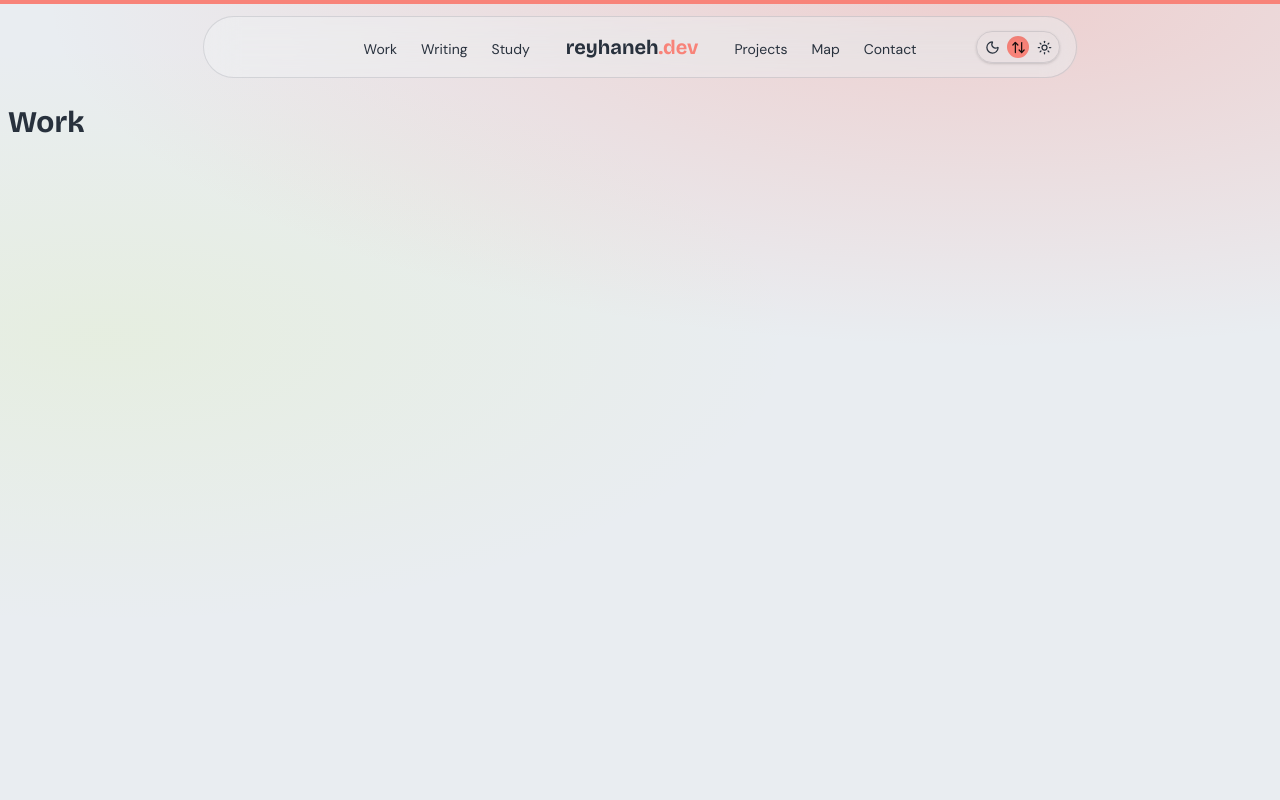
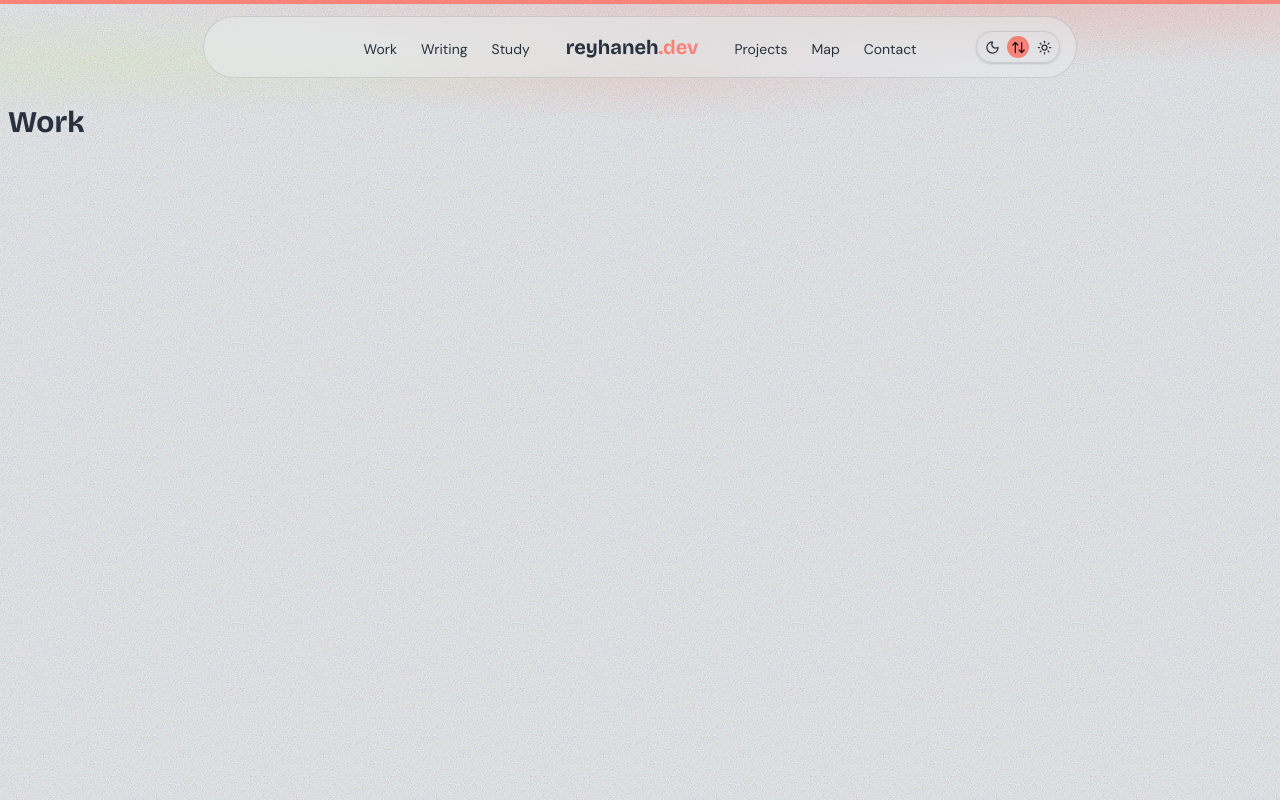
Before and after one commit to reyhaneh-k/reyhaneh.dev, a React (Vite) app: page /work in a window 1280 px wide. Built offline with nearby package versions, Linux system fonts and the light colour scheme.

Commit message:
feat(layouts): adds grain!

```diff
--- a/src/routes/_app/writing/index.tsx
+++ b/src/routes/_app/writing/index.tsx
@@ -9,10 +9,8 @@ export const Route = createFileRoute("/_app/writing/")({
 
 function RouteComponent() {
   return (
-    <div>
-      {Array.from({ length: 100 }).map((_, index) => (
-        <div key={index}>{index}</div>
-      ))}
+    <div className="h-[10000px]">
+      <h1>Writing</h1>
     </div>
   );
 }
--- a/src/styles/index.css
+++ b/src/styles/index.css
@@ -65,9 +65,6 @@
   --background-image-contact-shine-muted: var(
     --contact-shine-muted
   );
-
-  /* Page atmosphere washes (bg-atmosphere) — pair with bg-canvas */
-  --background-image-atmosphere: var(--atmosphere);
 
   /* Font families */
   --font-sans:
@@ -141,7 +138,11 @@
   --accent: var(--color-coral-500);
   --tertiary: var(--color-lime-500);
 
-  /* Soft radial washes — stronger on light canvas so coral/lime read */
+  /* Film grain tile (feTurbulence) — first layer of --atmosphere */
+  --grain: url("../assets/svgs/grain.svg");
+  --grain-opacity: 0.6;
+
+  /* Grain + radial washes — stronger on light so coral/lime read */
   --atmosphere:
     radial-gradient(
       120% 70% at 78% 0%,
@@ -152,7 +153,13 @@
       90% 60% at 8% 42%,
       color-mix(in srgb, var(--tertiary) 10%, transparent),
       transparent 60%
+    ),
+    radial-gradient(
+      38% 45% at 50% 50%,
+      color-mix(in srgb, var(--accent) 16%, transparent),
+      transparent 70%
     );
+  --atmosphere-blend: normal, normal, normal;
 
   /* Contact icon gradients */
   --contact-shine: linear-gradient(
@@ -193,6 +200,7 @@
 
   --tertiary: var(--color-coral-500);
   --accent: var(--color-lime-500);
+  --grain-opacity: 0.15;
 
   /* Dark: accents already pop — keep washes almost ambient */
   --atmosphere:
@@ -205,7 +213,13 @@
       90% 60% at 8% 42%,
       color-mix(in srgb, var(--tertiary) 5%, transparent),
       transparent 60%
+    ),
+    radial-gradient(
+      38% 45% at 50% 50%,
+      color-mix(in srgb, var(--accent) 5%, transparent),
+      transparent 70%
     );
+  --atmosphere-blend: normal, normal, normal;
 }
 
 /* =============================================================================
@@ -220,13 +234,34 @@
   font-optical-sizing: none;
 }
 
+/* Grain tiles; washes stretch. Pair with bg-canvas on an ancestor. */
+@utility bg-atmosphere {
+  background-image: var(--atmosphere);
+  background-size: auto, auto, auto;
+  background-repeat: no-repeat, no-repeat, no-repeat;
+  background-blend-mode: var(--atmosphere-blend);
+}
+
+.bg-atmosphere::before {
+  content: "";
+  position: fixed;
+  inset: 0;
+  pointer-events: none;
+  background: var(--grain);
+  background-repeat: repeat;
+  background-size: 140px 140px;
+  opacity: var(--grain-opacity);
+  z-index: -100;
+  transition: opacity 0.3s ease-in-out;
+}
+
 /* =============================================================================
    Base element styles
    ============================================================================= */
 
 @layer base {
   html {
-    @apply h-full max-w-full scrollbar-none *:scrollbar-none;
+    @apply max-w-full scrollbar-none *:scrollbar-none;
   }
 
   body {
```
Also changed, not shown: src/assets/svgs/grain.svg (added).
